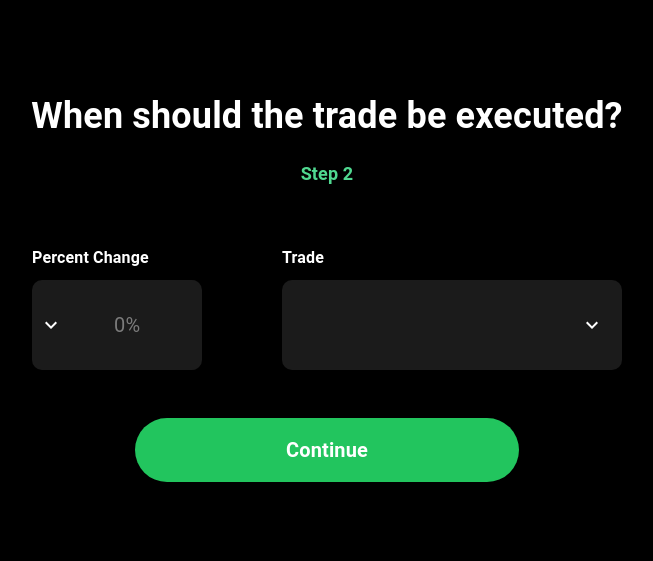
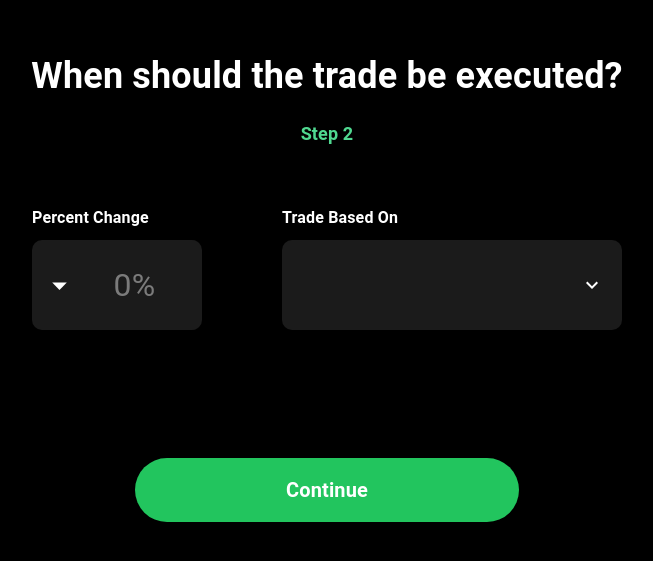
Before and after one commit to fhd1423/splurgefi, a Next.js app in the folder src/frontend/: page /step-two in a window 1280 px wide. Shown: the part 111-672 px from the top of the page, without its empty margins (313-966 px from the left). Built offline with nearby package versions, Linux system fonts and the light colour scheme; what @dynamic-labs/sdk-react-core would draw is missing.

Commit message:
Simplified frontend flow

```diff
--- a/src/frontend/components/CustomInputPercent.js
+++ b/src/frontend/components/CustomInputPercent.js
@@ -1,12 +1,12 @@
-import React from "react";
-import { styled } from "@mui/system";
-import InputBase from "@mui/material/InputBase";
-import Typography from "@mui/material/Typography";
-import Select from "@mui/material/Select";
-import MenuItem from "@mui/material/MenuItem";
-import KeyboardArrowDownIcon from "@mui/icons-material/KeyboardArrowDown";
+import React from 'react';
+import { styled } from '@mui/system';
+import InputBase from '@mui/material/InputBase';
+import IconButton from '@mui/material/IconButton';
+import ArrowDropUpIcon from '@mui/icons-material/ArrowDropUp';
+import ArrowDropDownIcon from '@mui/icons-material/ArrowDropDown';
+import { Typography } from '@mui/material';
 
-// Entire input container (includes selector and textfield)
+// Entire input container (includes icon button and textfield)
 const CustomInputContainer = styled("div")({
   display: "flex",
   alignItems: "center",
@@ -19,40 +19,13 @@ const CustomInputContainer = styled("div")({
 // Custom styles for textfield component
 const CustomInput = styled(InputBase)({
   color: "white",
-  fontSize: "1.25rem", // Adjust the font size if necessary
+  fontSize: "2rem",
   "& .MuiInputBase-input": {
-    textAlign: "left",
-    padding: "0 10px", // Padding for spacing
-    width: "100%", // Adjust width to make room for select
+    textAlign: "center",
+    padding: "0 10px",
+    width: "calc(100% - 40px)",
     height: "100%",
   },
-});
-
-// Custom styles for the select component
-const CustomSelect = styled(Select)({
-  color: "white",
-  "& .MuiSelect-select": {
-    paddingRight: "8px", // Keep the right padding
-    paddingLeft: "0", // Remove left padding here to allow for custom padding in renderValue
-    minWidth: "40px",
-    height: "100%",
-    fontSize: "1.25rem",
-    display: "flex",
-    alignItems: "center",
-    justifyContent: "flex-start", // Align items to the start
-  },
-  "& .MuiSelect-icon": {
-    color: "white",
-    top: "50%",
-    transform: "translateY(-50%)",
-    position: "absolute",
-    left: "7px", // Position the icon on the left
-  },
-  "& .MuiOutlinedInput-notchedOutline": {
-    border: "none",
-  },
-  margin: "0",
-  borderRadius: "0 10px 10px 0",
 });
 
 export default function CustomInputPercent({
@@ -60,8 +33,8 @@ export default function CustomInputPercent({
   placeHolder,
   value,
   onValueChange,
-  onSelectorChange,
-  selectorValue,
+  onToggle, // Function to handle the toggle between up and down
+  isUpSelected, // Boolean variable to determine the icon state
 }) {
   return (
     <div>
@@ -75,26 +48,9 @@ export default function CustomInputPercent({
         {title}
       </Typography>
       <CustomInputContainer>
-        <CustomSelect
-          value={selectorValue}
-          onChange={onSelectorChange}
-          displayEmpty
-          IconComponent={selectorValue ? null : KeyboardArrowDownIcon}
-          renderValue={(selected) => (
-            <div
-              style={{
-                display: "flex",
-                alignItems: "center",
-                paddingLeft: "30px", // Increased padding to create space
-              }}
-            >
-              {selected}
-            </div>
-          )}
-        >
-          <MenuItem value="+">+</MenuItem>
-          <MenuItem value="-">-</MenuItem>
-        </CustomSelect>
+        <IconButton onClick={onToggle} style={{ color: 'white', padding: '10px' }}>
+          {isUpSelected ? <ArrowDropUpIcon fontSize="large" /> : <ArrowDropDownIcon fontSize="large"/>}
+        </IconButton>
         <CustomInput
           placeholder={placeHolder}
           value={value}
--- a/src/frontend/components/CustomToggle.js
+++ b/src/frontend/components/CustomToggle.js
@@ -26,7 +26,7 @@ const StyledToggleButton = styled(ToggleButton)(({ theme }) => ({
   fontWeight: 'bold',
   '&.Mui-selected, &.Mui-selected:hover': {
     color: 'white',
-    backgroundColor: '#50D890', // Selected button color
+    backgroundColor: '#27ae60', // Selected button color
   },
   border: '1px solid',
   borderColor: theme.palette.divider,
--- a/src/frontend/components/TradeSelector.js
+++ b/src/frontend/components/TradeSelector.js
@@ -62,7 +62,7 @@ export default function TradeSelector({
         gutterBottom
         style={{ marginBottom: "8px", textAlign: "left" }}
       >
-        Trade
+        Trade Based On
       </Typography>
       <CustomFormControl fullWidth>
         <CustomSelect
@@ -74,11 +74,15 @@ export default function TradeSelector({
           displayEmpty
           IconComponent={KeyboardArrowDownIcon}
         >
-          <MenuItem value={"Buy output token"}>Buy output token</MenuItem>
-          <MenuItem value={"Sell input token"}>Sell input token</MenuItem>
+          <MenuItem value={"avg. 15 min price"}>Avg. 15 min price</MenuItem>
+          <MenuItem value={"avg. 4 hr price"}>Avg. 4 hr price</MenuItem>
+          <MenuItem value={"avg. 8 hr price"}>Avg. 8 hr price</MenuItem>
+          <MenuItem value={"avg. 24 hr price"}>Avg. 24 hr price</MenuItem>
+
+
         </CustomSelect>
         <IconButton
-          onClick={toggleDropdown} // Use the function to toggle dropdown
+          onClick={toggleDropdown}
           sx={{
             position: "absolute",
             top: "50%",
--- a/src/frontend/pages/step-one.js
+++ b/src/frontend/pages/step-one.js
@@ -28,22 +28,22 @@ export default function StepOne() {
 
   // Handlers to update the state
   const handleInputTokenChange = (value) => {
-    console.log("Input Token Value:", value); // Log the input token value
+    // console.log("Input Token Value:", value);
     setInputTokenValue(value);
   };
 
   const handleOutputTokenChange = (value) => {
-    console.log("Output Token Value:", value); // Log the output token value
+    // console.log("Output Token Value:", value);
     setOutputTokenValue(value);
   };
 
   const handleInputTokenSelect = (token) => {
-    console.log("Input Token Selected:", token); // Log the input token selection
+    // console.log("Input Token Selected:", token);
     setInputToken(token);
   };
 
   const handleOutputTokenSelect = (token) => {
-    console.log("Output Token Selected:", token); // Log the output token selection
+    // console.log("Output Token Selected:", token);
     setOutputToken(token);
   };
 
@@ -72,7 +72,7 @@ export default function StepOne() {
       </h1>
       <h3 className="text-lg text-custom-green font-bold">Step 1</h3>
 
-      <Box sx={{
+      {/* <Box sx={{
       display: 'flex',
       justifyContent: 'center',
       alignItems: 'center',
@@ -84,13 +84,13 @@ export default function StepOne() {
           I want to automate a
         </Typography>
         <CustomToggle selection={toggleSelection} setSelection={setToggleSelection}/>
-      </Box>
+      </Box> */}
 
       {/* <p className="text-white text-xl">
         Current Selection: {toggleSelection}
       </p> */}
 
-      <div style={{ display: 'flex', justifyContent: 'center', padding: '50px 10px' }}>
+      {/* <div style={{ display: 'flex', justifyContent: 'center', padding: '50px 10px' }}>
         <div style={{ flex: '1', marginRight: '15px' }}>
 
         <CustomInputToken
@@ -111,9 +111,14 @@ export default function StepOne() {
           />
 
         </div>
-      </div>
+      </div> */}
 
-      {/* <div className="space-y-8 pt-6 pb-12">
+      <div className="space-y-8 pt-6 pb-12">
+
+        <div className="flex justify-center items-center pt-5">
+          <CustomToggle selection={toggleSelection} setSelection={setToggleSelection}/>
+        </div>
+
         <CustomInputToken
           title="Input Token"
           options={tokenOptions}
@@ -126,7 +131,7 @@ export default function StepOne() {
           onValueChange={handleOutputTokenChange}
           onSelectChange={handleOutputTokenSelect}
         />
-      </div> */}
+      </div>
 
       <Link href="/step-two" passHref>
         <button
--- a/src/frontend/pages/step-two.js
+++ b/src/frontend/pages/step-two.js
@@ -17,15 +17,22 @@ export default function StepTwo() {
     toggleSelection: "",
   });
 
+  const [isUpSelected, setIsUpSelected] = useState(null);
+
   useEffect(() => {
     // Retrieve the state from localStorage
     const savedTradeDetails = localStorage.getItem("tradeDetails");
     if (savedTradeDetails) {
-      setTradeDetails(JSON.parse(savedTradeDetails));
+      const details = JSON.parse(savedTradeDetails);
+      setTradeDetails(details);
+
+      // Set the arrow direction based on the trade action
+      setIsUpSelected(details.toggleSelection === 'sell');
+
     }
   }, []);
 
-    // Store the values locally to pass to step-two
+    // Store the values locally to pass to step-three
   const handleContinue = () => {
     localStorage.setItem(
       "tradeDetails",
@@ -43,23 +50,23 @@ export default function StepTwo() {
 
   // States for percent change and selected value
   const [percentChange, setPercentChange] = useState("");
-  const [selectedSelectorValue, setSelectedSelectorValue] = useState("");
+  // const [selectedSelectorValue, setSelectedSelectorValue] = useState("");
 
   const handlePercentChange = (event) => {
     setPercentChange(event.target.value);
   };
 
-  const handleSelectorChange = (event) => {
-    setSelectedSelectorValue(event.target.value);
-  };
+  // const handleSelectorChange = (event) => {
+  //   setSelectedSelectorValue(event.target.value);
+  // };
 
   // State for the trade action
   const [selectedTradeAction, setSelectedTradeAction] = useState("");
 
   // Handler to update trade action
   const handleTradeActionChange = (action) => {
-    console.log("Selected Trade:", action);
-    setSelectedTradeAction(action); // Corrected to use the right state setter function
+    // console.log("Selected Trade:", action);
+    setSelectedTradeAction(action);
   };
 
   return (
@@ -75,15 +82,23 @@ export default function StepTwo() {
         <h3 className="text-lg text-custom-green font-bold">Step 2</h3>
       </div>
       <div className="pt-4 pb-12">
+        {/* <CustomInputPercent
+            title="Percent Change"
+            value={percentChange}
+            onValueChange={handlePercentChange}
+            isUpSelected={isUpSelected} // Pass the derived state to the component
+            onToggle={() => setIsUpSelected(!isUpSelected)} // Toggle function for the arrow
+            placeHolder={"0%"}
+          /> */}
         <Grid container spacing={10} justifyContent="center">
           <Grid item>
             <CustomInputPercent
               title="Percent Change"
               value={percentChange}
               onValueChange={handlePercentChange}
-              onSelectorChange={handleSelectorChange}
+              isUpSelected={isUpSelected} // Pass the derived state to the component
+              onToggle={() => setIsUpSelected(!isUpSelected)} // Toggle function for the arrow
               placeHolder={"0%"}
-              selectorValue={selectedSelectorValue}
             />
           </Grid>
           <Grid item>
@@ -95,23 +110,25 @@ export default function StepTwo() {
         </Grid>
       </div>
       {/* <h2 className="pb-10">{tradeDetails.inputTokenValue}</h2> */}
-      {percentChange && selectedSelectorValue && selectedTradeAction && (
-        <h2 className="pb-10 text-white">
+      {percentChange && selectedTradeAction &&(
+        <h1 className="text-white">
           Summary: When{" "}
-          {selectedTradeAction === "Buy output token"
+          {tradeDetails.toggleSelection === "buy"
             ? tradeDetails.outputToken
             : tradeDetails.inputToken}{" "}
-          {selectedSelectorValue === "+" ? "increases" : "decreases"} by{" "}
-          {percentChange}%,
-          {selectedTradeAction === "Buy output token"
+          {isUpSelected === true ? "increases" : "decreases"} by{" "}
+          {percentChange}% over the {selectedTradeAction},
+          {tradeDetails.toggleSelection === "buy"
             ? " buy "
-            : " sell "} for{" "}
-          {selectedTradeAction === "Buy output token"
+            : " sell "} with{" "}
+          {tradeDetails.toggleSelection === "buy"
             ? tradeDetails.inputToken
             : tradeDetails.outputToken}
           {"."}
-        </h2>
+        </h1>
       )}
+
+      <div className="pt-20">
         <Link href="/step-three" passHref>
           <button onClick={handleContinue}
           className="bg-green-500 text-white text-xl font-bold rounded-full shadow-lg hover:bg-green-600 w-96 h-16">
@@ -119,5 +136,6 @@ export default function StepTwo() {
           </button>
         </Link>
       </div>
+    </div>
   );
 }
```
Lines whose indentation alone changed are shown as unchanged.
